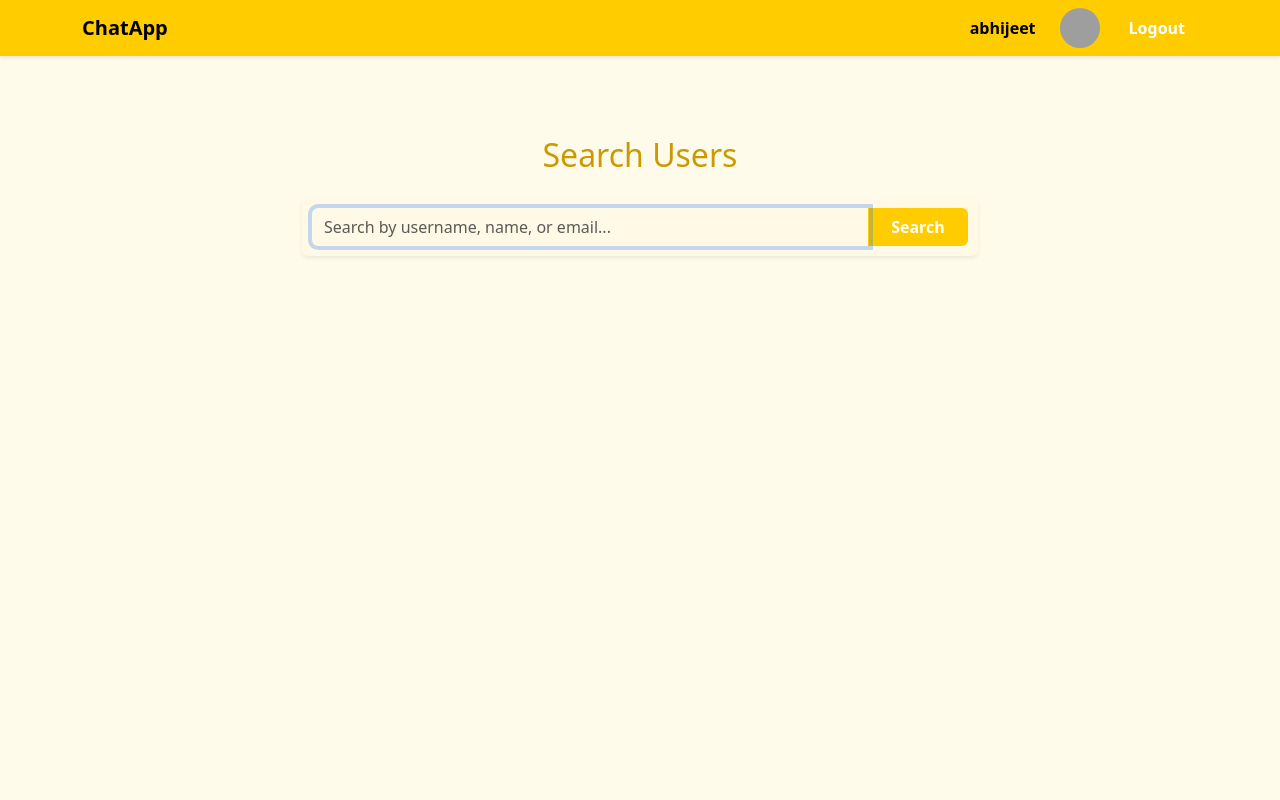
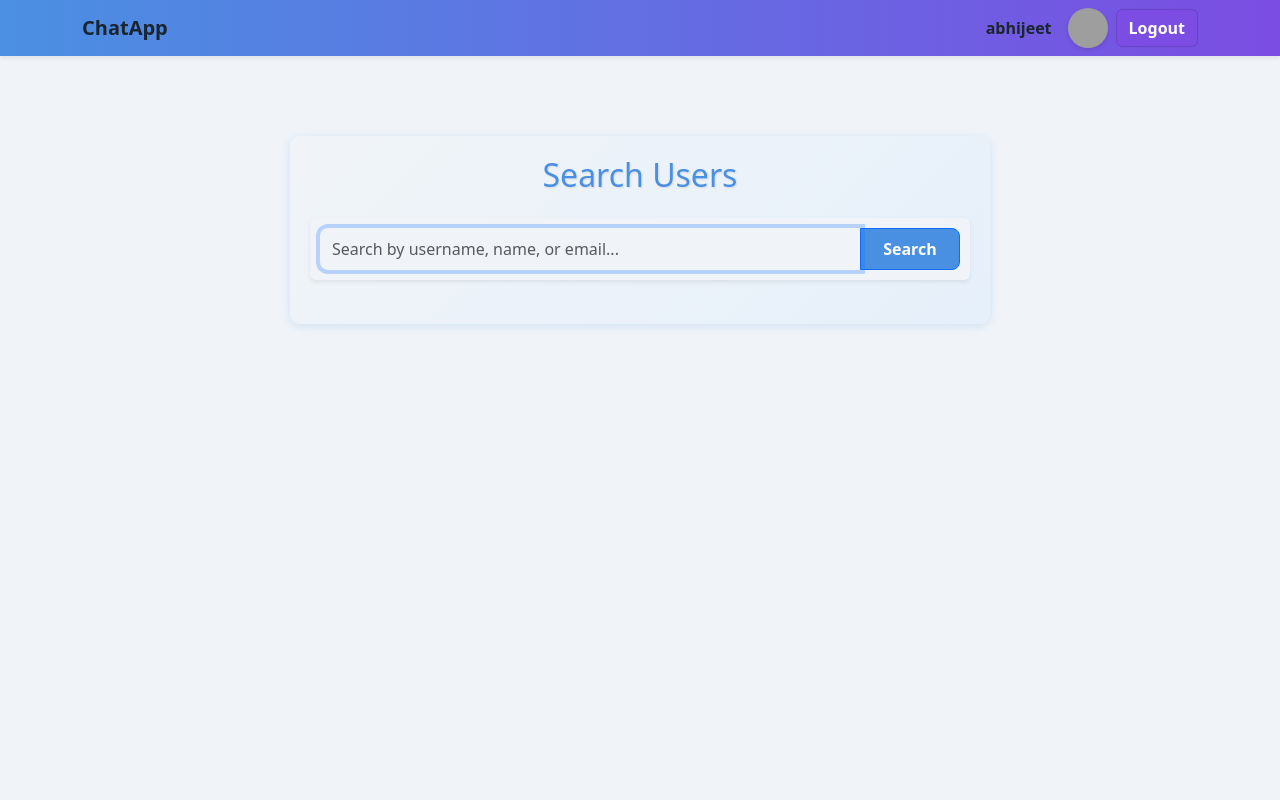
Before and after one commit to Aman109dhn/Chat_App, a Django app: page /search/ in a window 1280 px wide. Run offline with Django 4.2, Linux system fonts and the light colour scheme; a user stored in the database is signed in; data comes from the database, SQL or seed files in the repository; grey boxes are pictures that could not be loaded.

Commit message:
updated ui

```diff
--- a/chat/templates/chat/base.html
+++ b/chat/templates/chat/base.html
@@ -1,10 +1,4 @@
 {% load static %}
-<!DOCTYPE html>
-<html lang="en">
-<head>
-    <meta charset="UTF-8">
-    <title>{% block title %}Chat App{% endblock %}</title>
-    <meta name="viewport" content="width=device-width, initial-scale=1">
 
 <!-- Bootstrap 5 -->
 <link href="https://cdn.jsdelivr.net/npm/bootstrap@5.3.3/dist/css/bootstrap.min.css" rel="stylesheet">
@@ -12,27 +6,28 @@
 <!-- Custom Styles -->
 <style>
     body {
-            background-color: #fffbea;
+        background-color: #f0f4f8; /* Light blue-gray background */
     }
 
     .navbar {
-            background-color: #ffcc00;
+        background: linear-gradient(90deg, #4a90e2, #7b4de2); /* Gradient from teal to purple */
     }
 
     .nav-link,
     .navbar-brand {
-            color: #000 !important;
+        color: #1a252f !important; /* Dark slate for contrast */
         font-weight: bold;
     }
 
     .btn-yellow {
-            background-color: #ffd700;
-            color: black;
+        background-color: #7b4de2; /* Purple for buttons */
+        color: #ffffff; /* White text for contrast */
         font-weight: 600;
+        border: 1px solid #6a42c8;
     }
 
     .btn-yellow:hover {
-            background-color: #ffbb00;
+        background-color: #5e39b6; /* Slightly darker purple on hover */
     }
 
     .profile-img {
@@ -40,14 +35,23 @@
         height: 40px;
         object-fit: cover;
         border-radius: 50%;
+        box-shadow: 0 2px 4px rgba(0,0,0,0.1);
+        transition: transform 0.2s;
+    }
+
+    .profile-img:hover {
+        transform: scale(1.1);
     }
 
     .content {
         padding: 2rem;
+        min-height: 70vh;
+    }
+
+    .navbar-nav {
+        flex-wrap: wrap;
     }
 </style>
-</head>
-<body>
 
 <nav class="navbar navbar-expand-lg shadow-sm">
     <div class="container">
@@ -59,10 +63,10 @@
         <div class="collapse navbar-collapse justify-content-end" id="navbarNav">
             <ul class="navbar-nav align-items-center">
                 {% if user.is_authenticated %}
-                    <li class="nav-item me-3">
+                    <li class="nav-item me-2">
                         <span class="nav-link">{{ user.username }}</span>
                     </li>
-                    <li class="nav-item me-3">
+                    <li class="nav-item me-2">
                         {% if user.userinfo.image %}
                             <img src="{{ user.userinfo.image.url }}" class="profile-img" alt="Profile">
                         {% else %}
@@ -90,8 +94,3 @@
     <!-- Page content will go here -->
     {% endblock %}
 </div>
-
-<!-- Bootstrap JS -->
-<script src="https://cdn.jsdelivr.net/npm/bootstrap@5.3.3/dist/js/bootstrap.bundle.min.js"></script>
-</body>
-</html>
--- a/chat/templates/chat/search.html
+++ b/chat/templates/chat/search.html
@@ -2,10 +2,10 @@
 {% block title %}Search Users{% endblock %}
 
 {% block content %}
-<div class="container mt-5" style="max-width: 700px;">
-  <h2 class="mb-4 text-center" style="color: #cc9900;">Search Users</h2>
+<div class="container mt-5" style="max-width: 700px; background: linear-gradient(135deg, #f0f4f8, #e6f0fa); box-shadow: 0 2px 10px rgba(74, 144, 226, 0.2); padding: 20px; border-radius: 10px;">
+  <h2 class="mb-4 text-center" style="color: #4a90e2; text-shadow: 1px 1px 2px rgba(0,0,0,0.1);">Search Users</h2>
 
-  <form method="get" class="input-group mb-4 shadow-sm rounded" role="search" style="background: #fff9e6; padding: 10px;">
+  <form method="get" class="input-group mb-4 shadow-sm rounded" role="search" style="background: #f0f4f8; padding: 10px;">
     <input
       type="text"
       name="q"
@@ -13,17 +13,17 @@
       placeholder="Search by username, name, or email..."
       value="{{ query }}"
       aria-label="Search users"
-      style="background: transparent; font-size: 1rem;"
+      style="background: transparent; font-size: 1rem; border-radius: 8px 0 0 8px;"
       autofocus
       required
     >
-    <button class="btn btn-yellow fw-semibold" type="submit" style="min-width: 100px;">
+    <button class="btn btn-primary fw-semibold" type="submit" style="min-width: 100px;">
       Search
     </button>
   </form>
 
   {% if query %}
-    <h5 class="mb-3" style="color: #cc9900;">Results for "{{ query }}":</h5>
+    <h5 class="mb-3" style="color: #4a90e2; text-shadow: 1px 1px 2px rgba(0,0,0,0.1);">Results for "{{ query }}":</h5>
     {% if users %}
       <ul class="list-group shadow-sm rounded">
         {% for user in users %}
@@ -35,7 +35,7 @@
               <img src="{{ user.userinfo.image.url }}" alt="{{ user.userinfo.name }}"
                    style="width: 40px; height: 40px; border-radius: 50%; object-fit: cover; margin-right: 15px;">
             {% else %}
-              <div style="width: 40px; height: 40px; border-radius: 50%; background-color: #ffcc00;
+              <div style="width: 40px; height: 40px; border-radius: 50%; background: linear-gradient(135deg, #4a90e2, #7b4de2);
                           margin-right: 15px; display: flex; justify-content: center; align-items: center;
                           font-weight: bold; color: white; font-size: 1.2rem;">
                 {{ user.username|slice:":1"|upper }}
@@ -43,7 +43,7 @@
             {% endif %}
             <div>
               <div>{{ user.userinfo.name }}</div>
-              <small class="text-muted">{{ user.username }} &bull; {{ user.email }}</small>
+              <small class="text-muted">{{ user.username }} • {{ user.email }}</small>
             </div>
           </a>
         {% endfor %}
@@ -55,22 +55,31 @@
 </div>
 
 <style>
-  .btn-yellow {
-    background-color: #ffcc00;
+  .btn-primary {
+    background-color: #4a90e2;
     color: white;
     transition: background-color 0.3s ease;
+    padding: 8px 20px;
+    border-radius: 0 8px 8px 0;
   }
-  .btn-yellow:hover {
-    background-color: #e6b800;
+  .btn-primary:hover {
+    background-color: #357abd;
   }
   input:focus {
     outline: none;
     box-shadow: none;
+    border: 2px solid #2a6496;
   }
-  /* On hover, slightly darker background for user items */
   .list-group-item-action:hover {
-    background-color: #fff4cc !important;
-    color: #cc9900 !important;
+    background-color: #e0e8f0 !important;
+    color: #2a6496 !important;
+  }
+  .list-group-item-action img:hover {
+    transform: scale(1.05);
+    transition: transform 0.2s;
+  }
+  .list-group-item-action div:first-child {
+    background: linear-gradient(135deg, #f0f7fa, #e6f0f8);
   }
 </style>
 {% endblock %}
```
Also changed, not shown: chat/templates/chat/chatroom.html (+27 -20 lines), chat/templates/chat/index.html (+14 -7 lines), chat/templates/chat/login.html (+25 -7 lines), chat/templates/chat/register.html (+23 -10 lines), media/profile_imagesl/me_uCosARv.jpg (added). Lines whose indentation alone changed are shown as unchanged.
